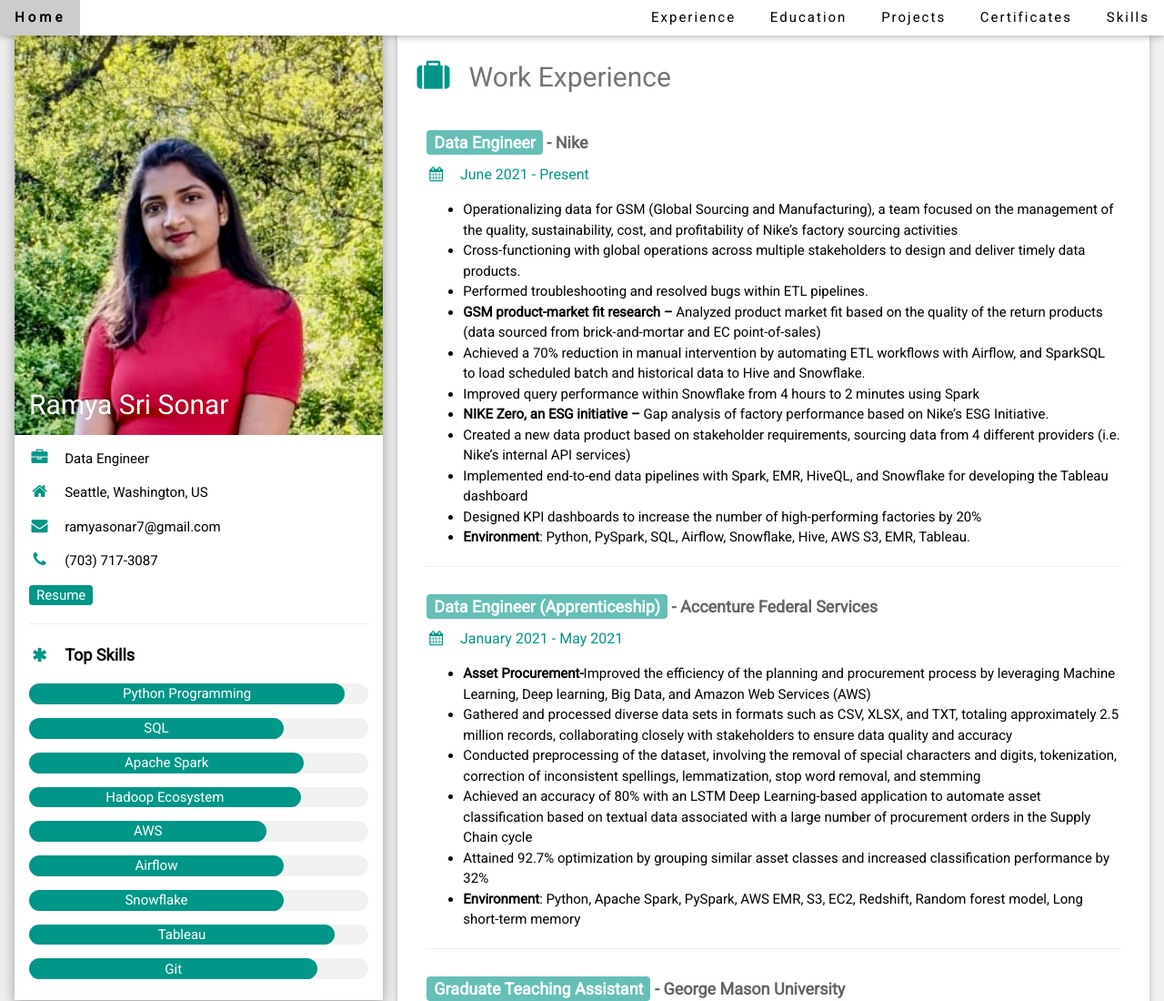
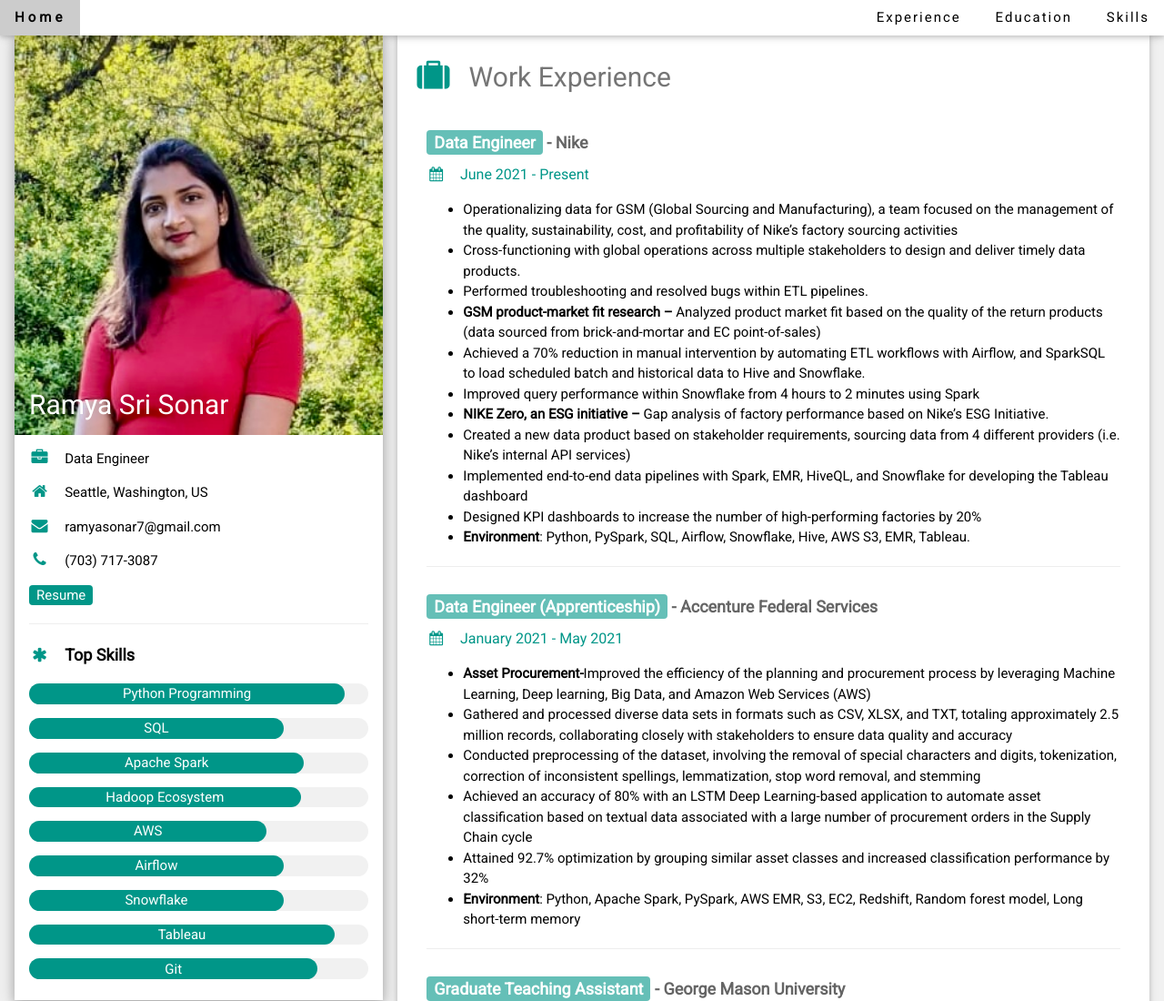
Before and after one commit to RamyaSonar/RamyaSonar.github.io, a plain HTML site: page index.html in a window 1280 px wide. Shown: the top 1100 px of the page at 91% size. Drawn offline with nearby package versions, Linux system fonts and the light colour scheme.

Commit message:
Update index.html

```diff
--- a/index.html
+++ b/index.html
@@ -55,8 +55,8 @@
         <div class="w3-right w3-hide-small" style="letter-spacing:2px;">
             <a href="#" class="w3-bar-item w3-button">Experience</a>
             <a href="#education" class="w3-bar-item w3-button">Education</a>
-            <a href="#projects" class="w3-bar-item w3-button">Projects</a>
-            <a href="#certificates" class="w3-bar-item w3-button"> Certificates</a>
+<!--             <a href="#projects" class="w3-bar-item w3-button">Projects</a> -->
+<!--             <a href="#certificates" class="w3-bar-item w3-button"> Certificates</a> -->
             <a href="#skills" class="w3-bar-item w3-button"> Skills</a>
 
         </div>
```
